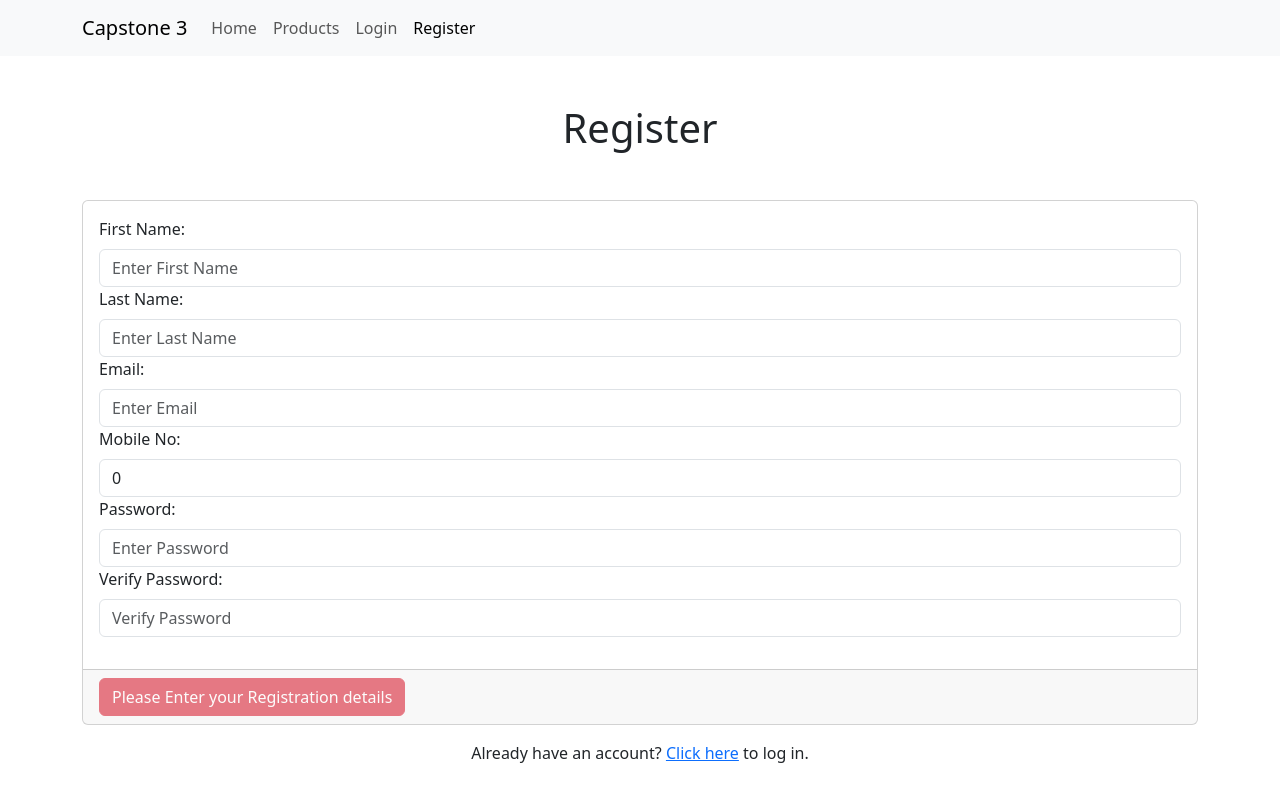
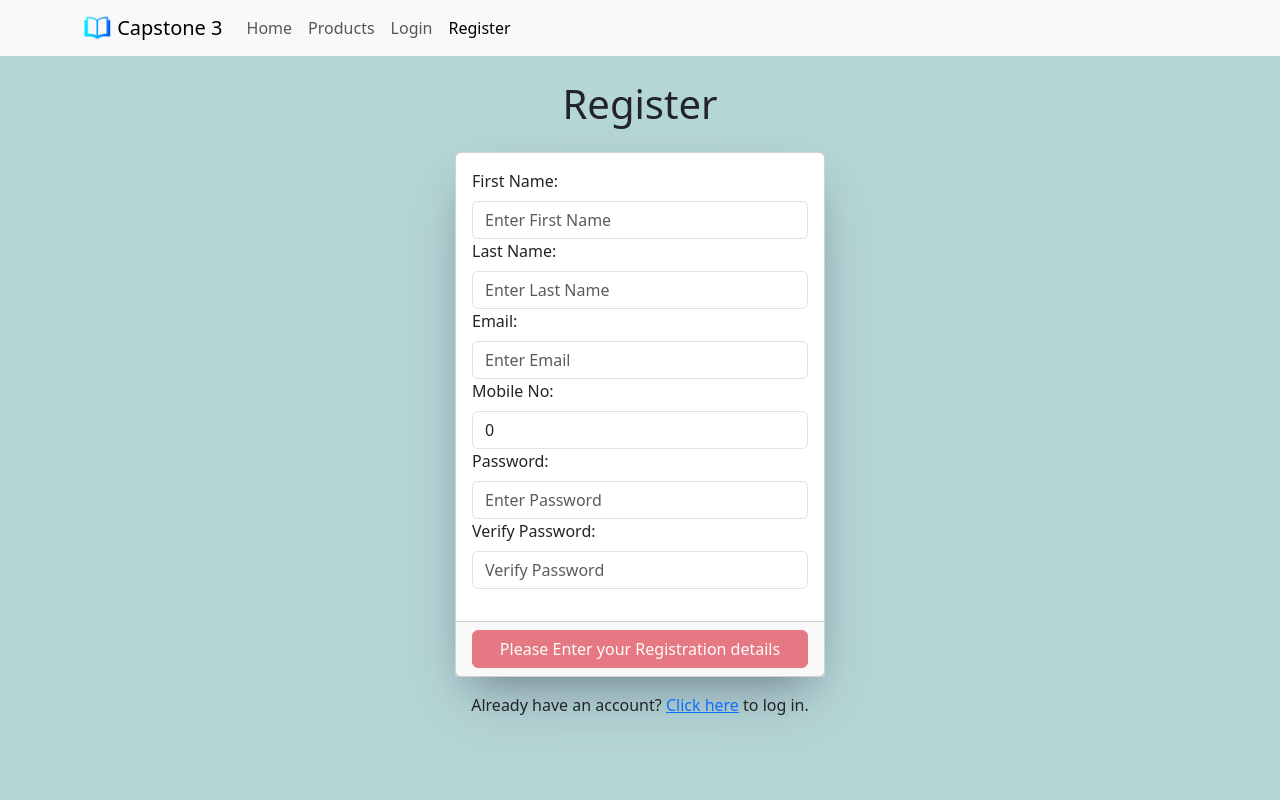
Before and after one commit to rowietamayo/capstone3, a React (Vite) app: page /register in a window 1280 px wide. Built offline with nearby package versions, Linux system fonts and the light colour scheme; no server answers.

Commit message:
fix form styling

```diff
--- a/src/components/AppNavbar.jsx
+++ b/src/components/AppNavbar.jsx
@@ -4,6 +4,7 @@ import Nav from "react-bootstrap/Nav"
 import Navbar from "react-bootstrap/Navbar"
 import { Link, NavLink } from "react-router-dom"
 import UserContext from "../context/UserContext"
+import logo from "../image/logo.png"
 
 export default function AppNavbar() {
   const { user } = useContext(UserContext)
@@ -12,6 +13,13 @@ export default function AppNavbar() {
     <Navbar expand="lg" className="bg-body-tertiary">
       <Container>
         <Navbar.Brand as={Link} to="/">
+          <img
+            alt=""
+            src={logo}
+            width="30"
+            height="30"
+            className="d-inline-block align-top"
+          />{" "}
           Capstone 3
         </Navbar.Brand>
         <Navbar.Toggle aria-controls="basic-navbar-nav" />
--- a/src/components/Banner.jsx
+++ b/src/components/Banner.jsx
@@ -1,13 +1,23 @@
 import PropTypes from "prop-types"
-import { Button, Col, Row } from "react-bootstrap"
+import { Button, Col, Container, Row } from "react-bootstrap"
 import { Link } from "react-router-dom"
 
 export default function Banner({ data }) {
   const { title, content, destination, buttonLabel } = data
 
   return (
+    <Container>
       <Row>
         <Col>
+          <img
+            alt="reading"
+            src={"src/image/read.svg"}
+            width="600px"
+            height="600px"
+            className="d-flex-start position-absolute"
+          />
+        </Col>
+        <Col style={{ marginTop: 250 }}>
           <h1>{title}</h1>
           <p>{content}</p>
           <Button variant="primary" as={Link} to={destination}>
@@ -15,6 +25,7 @@ export default function Banner({ data }) {
           </Button>
         </Col>
       </Row>
+    </Container>
   )
 }
 
--- a/src/index.css
+++ b/src/index.css
@@ -5,15 +5,13 @@
   box-sizing: border-box;
 }
 
-.cardHighlight {
-  min-height: 100%;
+body {
+  background-color: #b5d6d6;
 }
 
-container {
-  max-width: 400px;
-  margin: 40px auto;
-  padding: 20px;
-  border: 1px solid #ddd;
-  border-radius: 10px;
-  box-shadow: 0 0 10px rgba(0, 0, 0, 0.1);
+.form-wrapper {
+  max-width: 370px;
+  margin: 0 auto;
+  box-shadow: rgba(50, 50, 93, 0.25) 0px 30px 60px -12px,
+    rgba(0, 0, 0, 0.3) 0px 18px 36px -18px;
 }
--- a/src/pages/Home.jsx
+++ b/src/pages/Home.jsx
@@ -10,7 +10,7 @@ export default function Home() {
   }
 
   return (
-    <div className="container d-flex align-items-center text-center mt-5">
+    <div>
       <Banner data={data} />
     </div>
   )
--- a/src/pages/Login.jsx
+++ b/src/pages/Login.jsx
@@ -88,8 +88,9 @@ export default function Login() {
 
   return (
     <Form onSubmit={(e) => authenticate(e)}>
-      <h1 className="my-5 text-center">Login</h1>
-      <Card>
+      <h1 className="my-4 text-center">Login</h1>
+      <div className="form-wrapper">
+        <Card className="w-100">
           <Form.Group className="p-3">
             <Form.Label>Email address</Form.Label>
             <Form.Control
@@ -124,6 +125,7 @@ export default function Login() {
             </Button>
           </CardFooter>
         </Card>
+      </div>
       <p className="text-center mt-3">
         Don&apos;t have an account yet? <Link to="/register">Click here</Link>{" "}
         to register.
--- a/src/pages/ProductCatalog.jsx
+++ b/src/pages/ProductCatalog.jsx
@@ -44,7 +44,7 @@ export default function Products() {
 
   return (
     <div>
-      <h1 className="text-center my-5">Our Products</h1>
+      <h1 className="text-center my-4">Our Products</h1>
       <Stack direction="horizontal" gap={4}>
         <Container fluid>
           <Row>
--- a/src/pages/Registration.jsx
+++ b/src/pages/Registration.jsx
@@ -1,6 +1,6 @@
 import { useEffect, useState } from "react"
 import { Button, Card, CardFooter, Form } from "react-bootstrap"
-import { Link } from "react-router-dom"
+import { Link, Navigate } from "react-router-dom"
 import Swal from "sweetalert2"
 
 function Register() {
@@ -11,6 +11,7 @@ function Register() {
   const [password, setPassword] = useState("")
   const [verifyPassword, setVerifyPassword] = useState("")
   const [isActive, setIsActive] = useState(false)
+  const [isRegistered, setIsRegistered] = useState(false)
 
   // const handlePopulate = () => {
   //   setEmail("a@mail.com")
@@ -55,6 +56,7 @@ function Register() {
             setEmail("")
             setPassword("")
             setVerifyPassword("")
+            setIsRegistered(true)
 
             Swal.fire({
               title: "Registration Successful",
@@ -71,6 +73,7 @@ function Register() {
         })
     }
   }
+
   useEffect(() => {
     if (
       email !== "" &&
@@ -84,9 +87,14 @@ function Register() {
     }
   }, [email, password, verifyPassword])
 
+  if (isRegistered) {
+    return <Navigate to="/login" />
+  }
+
   return (
     <Form onSubmit={registerUser}>
-      <h1 className="my-5 text-center">Register</h1>
+      <h1 className="my-4 text-center">Register</h1>
+      <div className="form-wrapper">
         <Card>
           <Form.Group className="p-3">
             <Form.Group>
@@ -155,17 +163,18 @@ function Register() {
         </Button> */}
           </Form.Group>
           <CardFooter className="text-muted">
-          {isActive ? (
-            <Button variant="primary" type="submit" id="submitBtn">
-              Submit
-            </Button>
-          ) : (
-            <Button variant="danger" type="submit" id="dangerBtn" disabled>
+            <Button
+              className="w-100"
+              variant={isActive ? "primary" : "danger"}
+              type="submit"
+              id="regBtn"
+              disabled={!isActive}
+            >
               Please Enter your Registration details
             </Button>
-          )}
           </CardFooter>
         </Card>
+      </div>
       <p className="text-center mt-3">
         Already have an account? <Link to="/login">Click here</Link> to log in.
       </p>
```
Also changed, not shown: src/image/logo.png (added), src/image/read.svg (added). Lines whose indentation alone changed are shown as unchanged.
